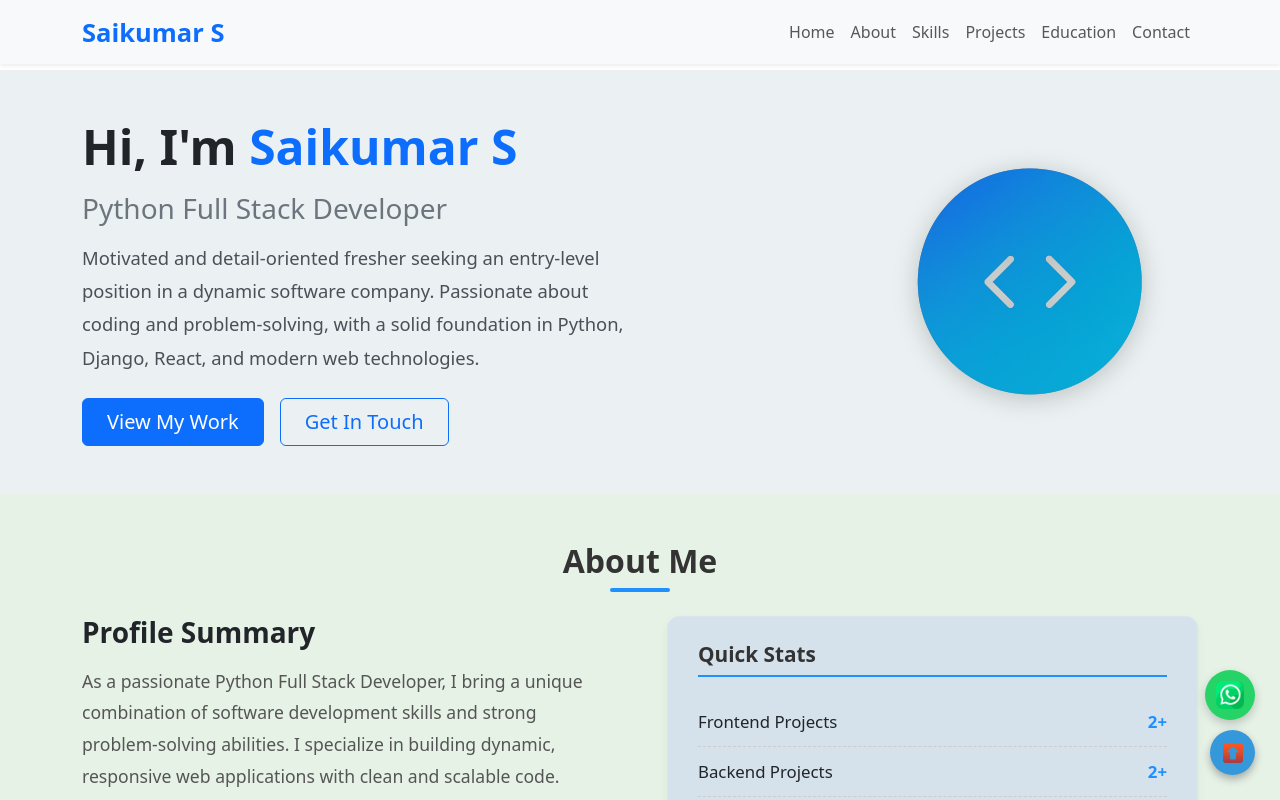
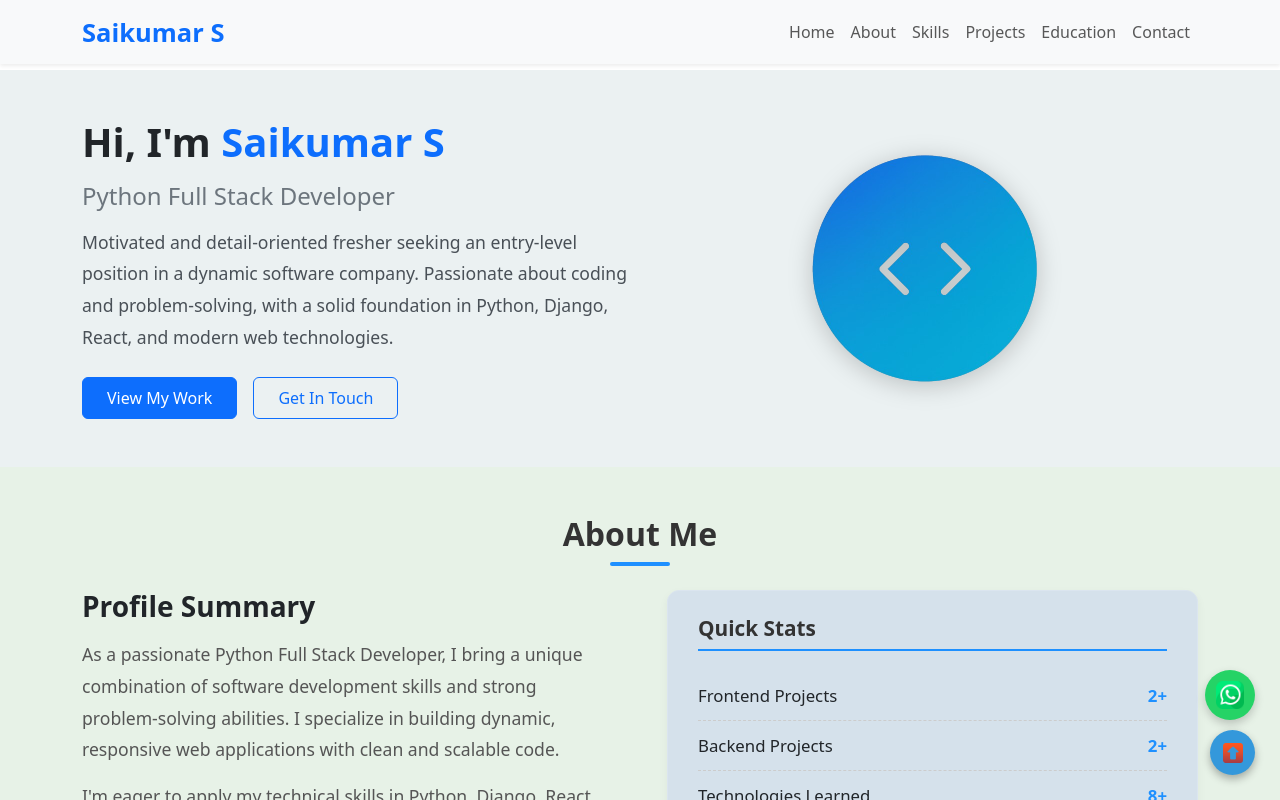
Before and after one commit to Saikumars278/saikumar-portfolio, a React (Create React App) app: page / in a window 1280 px wide. Shown: the top 800 px of the page. Built offline with nearby package versions, Linux system fonts and the light colour scheme.

Commit message:
Updated Home component and styles

```diff
--- a/src/components/Home.js
+++ b/src/components/Home.js
@@ -5,36 +5,33 @@ import logo from '../images/logo1.png';
 const Home = () => {
   return (
     <section id="home" className="home-section py-5">
-      <div className="container home-container">
+      <div className="container">
         <div className="row align-items-center">
 
-          {/* Left Content */}
-          <div className="col-md-6 text-start">
-            <h1 className="fw-bold" style={{ fontSize: '3rem' }}>
+          {/* Text Content - always visible */}
+          <div className="col-md-6 text-center text-md-start">
+            <h1 className="fw-bold" style={{ fontSize: '2.5rem' }}>
               Hi, I'm <span className="text-primary">Saikumar S</span>
             </h1>
-
-            <h4 className="mt-3 text-secondary" style={{ fontSize: '1.75rem' }}>
+            <h4 className="mt-3 text-secondary" style={{ fontSize: '1.5rem' }}>
               Python Full Stack Developer
             </h4>
-
-            <p className="mt-3" style={{ fontSize: '1.15rem', lineHeight: '1.8' }}>
+            <p className="mt-3" style={{ fontSize: '1.1rem', lineHeight: '1.8' }}>
               Motivated and detail-oriented fresher seeking an entry-level position in a dynamic software company.
               Passionate about coding and problem-solving, with a solid foundation in Python, Django, React, and modern web technologies.
             </p>
-
             <div className="mt-4">
-              <a href="#projects" className="btn btn-primary me-3 px-4 py-2 fs-5">
+              <a href="#projects" className="btn btn-primary me-3 px-4 py-2 fs-6">
                 View My Work
               </a>
-              <a href="#contact" className="btn btn-outline-primary px-4 py-2 fs-5">
+              <a href="#contact" className="btn btn-outline-primary px-4 py-2 fs-6">
                 Get In Touch
               </a>
             </div>
           </div>
 
-          {/* Right Logo: visible only on md (≥768px) and above */}
-          <div className="col-md-6 text-center mt-4 mt-md-0 d-none d-md-block">
+          {/* Logo - visible only on md and larger screens */}
+          <div className="col-md-6 d-none d-md-block text-center">
             <img
               src={logo}
               alt="Saikumar Logo"
--- a/src/style/home.css
+++ b/src/style/home.css
@@ -38,12 +38,11 @@
   color: #fff;
 }
 
-/* Logo styling for desktop only */
+/* Logo Styling */
 .logo-image {
   max-width: 250px;
   filter: drop-shadow(0 4px 12px rgba(0, 0, 0, 0.2));
   transition: transform 0.3s ease;
-  margin-left: 210px;
 }
 
 .logo-image:hover {
```
